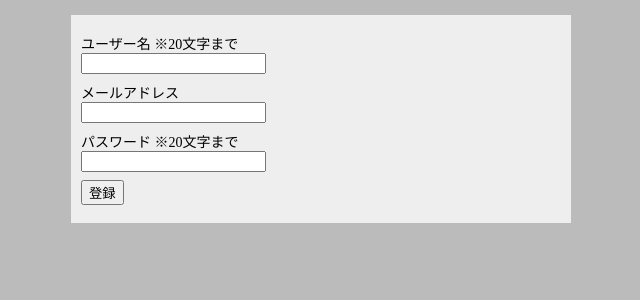
After one commit to azu-i/EC, a PHP site: page /user/t_user_registration.php in a window 1280 px wide. The commit adds this page. Shown: the top 300 px of the page, without its empty margins (319-959 px from the left). Run offline with PHP 8.4, Linux system fonts and the light colour scheme; data that the repository does not hold is empty.

Commit message:
user_registration1

```diff
--- a/admin/t_index.php
+++ b/admin/t_index.php
@@ -27,6 +27,7 @@
   <div class="base">
     <a href="t_insert.php">新規追加</a>
     <a href="../index.php">サイト確認</a>
+    <a href="../user/t_user_registration.php">ユーザー登録</a>
   </div>
 </body>
 
--- a/domain/Goods.php
+++ b/domain/Goods.php
@@ -14,6 +14,7 @@ class Goods
     }
     if (empty($name)) {
       throw new Exception('商品名が空です。');
+
     }
     $this->id = $id;
     $this->name = $name;
--- /dev/null
+++ b/user/t_user_registration.php
@@ -0,0 +1,34 @@
+<!DOCTYPE html>
+<html>
+
+<head>
+  <meta charset="utf-8">
+  <title>ユーザー登録</title>
+  <link rel="stylesheet" href="user.css">
+</head>
+
+<body>
+  <div class="base">
+    <?php if ($error) echo "<span class=\"error\">$error</span>" ?>
+    <form action="user_registration.php" method="post">
+      <p>
+        ユーザー名 ※20文字まで<br>
+        <input type="text" name="name">
+      </p>
+      <p>
+        メールアドレス<br>
+        <input type="text" name="email" ></input>
+      </p>
+      <p>
+        パスワード ※20文字まで<br>
+        <input type="text" name="password">
+      </p>
+      <p>
+        <input type="hidden" name="id">
+        <input type="submit" name="submit" value="登録">
+      </p>
+    </form>
+  </div>
+</body>
+
+</html>
--- /dev/null
+++ b/user/user.css
@@ -0,0 +1,33 @@
+body {
+  background-color:#bbb;
+  font-size: 14px;
+}
+p,form {
+  margin: 0;
+  padding: 4px 0;
+}
+table {
+  width: 500px;
+  margin: 15px auto;
+  padding: 0;
+  background-color: #fff;
+  border-collapse: collapse;
+}
+th, td {
+  margin: 0;
+  padding: 4px;
+  border: 1px solid #bbb;
+}
+.goods {
+  font-weight: bold;
+}
+.base {
+  width: 480px;
+  margin: 15px auto;
+  padding: 10px;
+  background-color: #eee;
+}
+.error {
+  font-weight: bold;
+  color: #c44;
+}
```
Also changed, not shown: domain_user/User.php (added, +39 -0 lines), domain_user/UserDao.php (added, +31 -0 lines), domain_user/UserEmail.php (added, +20 -0 lines), domain_user/UserEmailFactory.php (added, +11 -0 lines), domain_user/UserFactory.php (added, +12 -0 lines), domain_user/UserName.php (added, +19 -0 lines), domain_user/UserNameFactory.php (added, +11 -0 lines), user/user_login.php (added, +10 -0 lines), user/user_registration.php (added, +15 -0 lines), domain_user/UserPassword.php (added), user/t_user_login.php (added).
